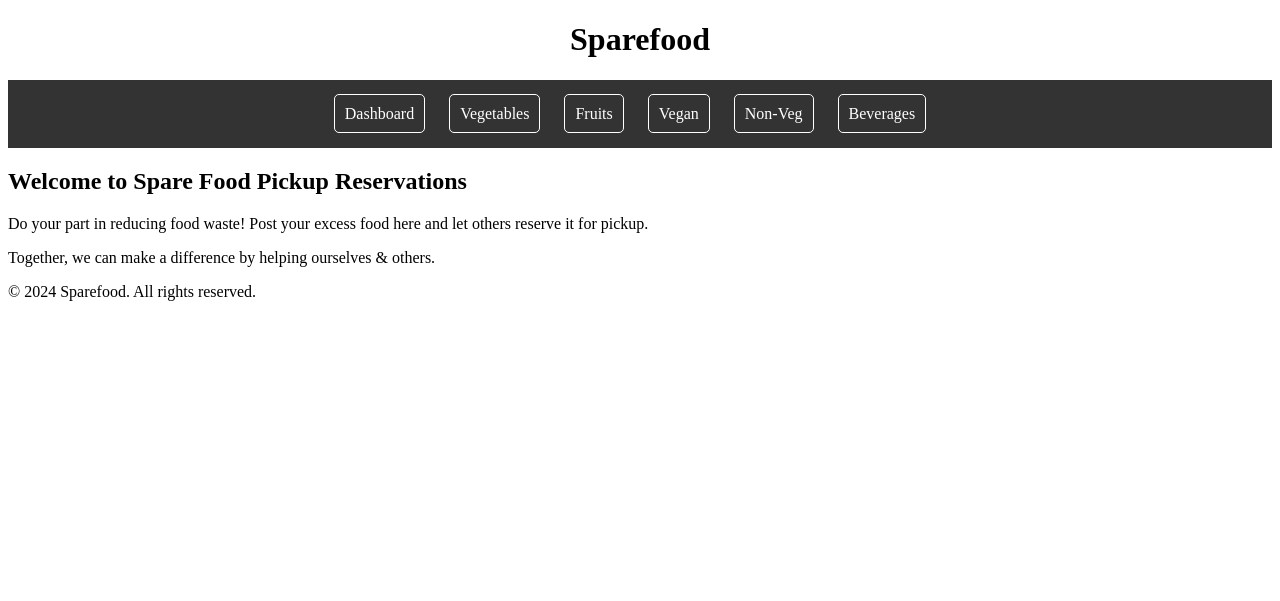
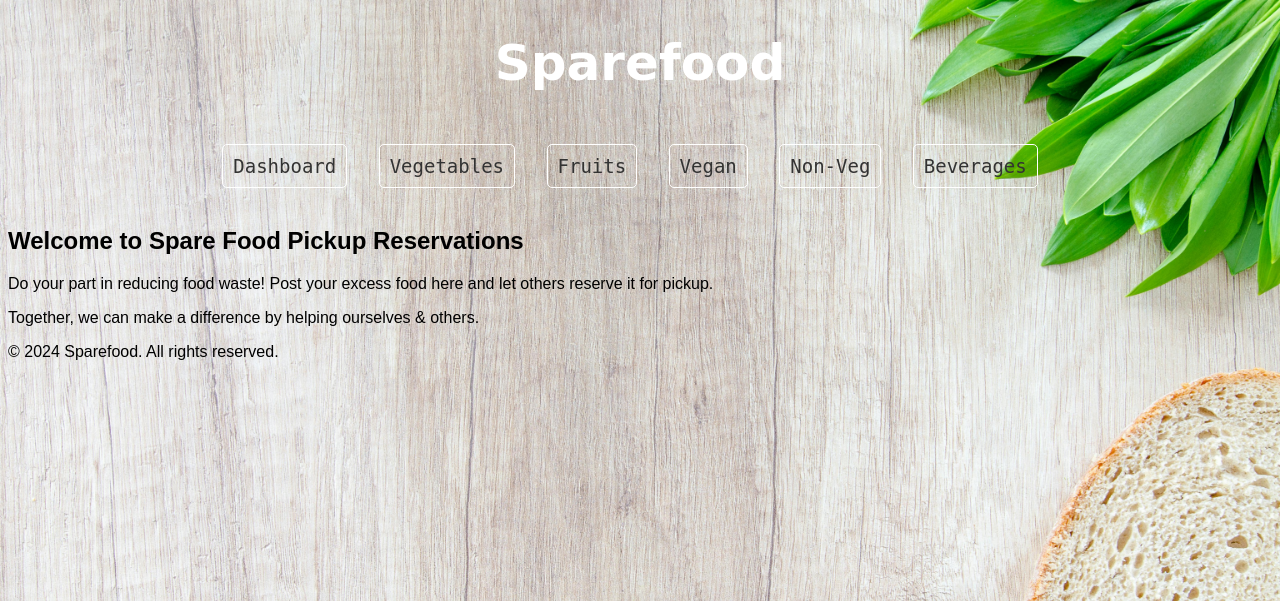
Before and after one commit to markandal/websystem, a PHP site: page / in a window 1280 px wide. Shown: the top 601 px of the page. Run offline with PHP 8.4, Linux system fonts and the light colour scheme.

Commit message:
1.6
update

```diff
--- a/index.html
+++ b/index.html
@@ -8,13 +8,14 @@
 
 
 </head>
+
+
 <body>
     </a>
-    <h0>
-    <div class="dashboard">
+    <div class="logo">
             <h1>Sparefood</h1>
-        </div>
-    </h0>
+    </div>
+
     <header>
 
         <nav>
--- a/style.css
+++ b/style.css
@@ -1,15 +1,23 @@
 
-    <style>
         body {
             font-family: Arial, sans-serif;
-            margin: 0;
-            padding: 0;
-            background-color: #f4f4f4;
-            background-image: url("bg.jpg");
+            background-image: url('background.jpg');
+            background-repeat: no-repeat;
+            background-size: cover;
+            background-position: fixed;
+        }
+
+        .logo{
+            font-family: cursive;
+            text-align: center;
+            color: white;
+            font-size: 25px;
+            font-weight: bolder;
         }
         header {
-            background-color: #333;
-            padding: 25px 0;
+            font-family: monospace;
+            font-size: 19px;
+            padding: 30px;
         }
         nav {
             text-align: center;
@@ -24,7 +32,7 @@
             margin-right: 20px;
         }
         nav ul li a {
-            color: #fff;
+            color: #333;
             text-decoration: none;
             padding: 10px;
             border: 1px solid #fff;
@@ -38,4 +46,3 @@
             text-align: center;
             font: ;
         }
-    </style>
```
Also changed, not shown: background.jpg (added), sflogo.png (added).
